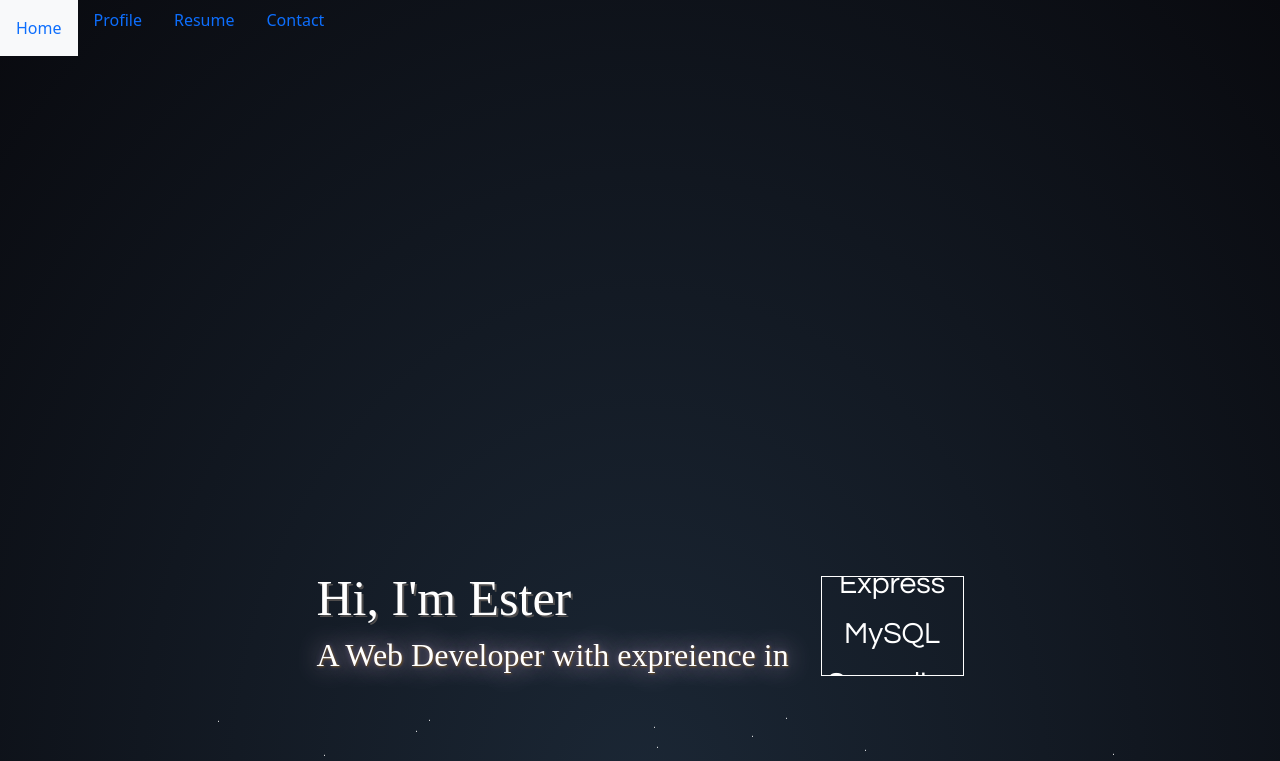
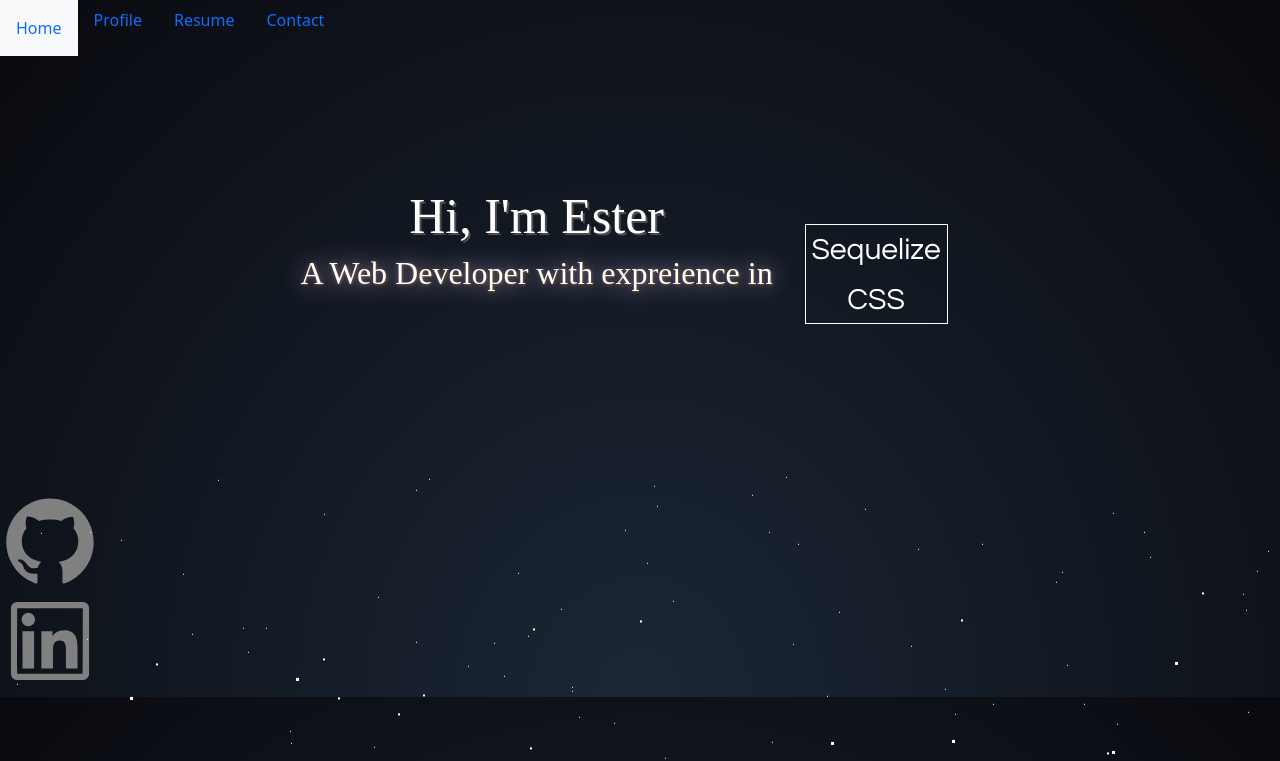
Before and after one commit to kimester/myPortfolio, a React (Create React App) app: page / in a window 1280 px wide. Shown: the top 761 px of the page. Built offline with nearby package versions, Linux system fonts and the light colour scheme.

Commit message:
deployed

```diff
--- a/package.json
+++ b/package.json
@@ -19,7 +19,10 @@
     "web-vitals": "^2.1.4",
     "webfontloader": "^1.6.28"
   },
+  "homepage": "https://kimester.github.io/myPortfolio/",
   "scripts": {
+    "predeploy": "npm run build",
+    "deploy": "gh-pages -d build",
     "start": "react-scripts start",
     "build": "react-scripts build",
     "test": "react-scripts test",
@@ -42,5 +45,8 @@
       "last 1 firefox version",
       "last 1 safari version"
     ]
+  },
+  "devDependencies": {
+    "gh-pages": "^4.0.0"
   }
 }
--- a/src/App.css
+++ b/src/App.css
@@ -12,9 +12,9 @@
 }
 
 body {
-  height: 100%;
+  /* height: 100%; */
   background: radial-gradient(ellipse at bottom, #1b2735 0%,#090a0f 100%);
-  height: 100vh;
+  /* height: 100vh; */
     overflow: auto;
 }
 
@@ -54,12 +54,20 @@ h1 {
 /* home page */
 
 .homebox {
-  height:700px;
+  height:34vw;
   width: 100vw;
   display: flex;
   align-self: flex-start;
   justify-content: center;
 
+}
+
+.homebox-subcontainer{
+  display: flex;
+  flex-direction: column;
+  align-items: center;
+  justify-content: center;
+  margin-right: 2rem;
 }
 
 /* resume page */
@@ -416,7 +424,7 @@ h1 {
 #stars::after {
   content: '';
   position: absolute;
-  top: 2000px;
+  /* top: 2000px; */
   width: 1px;
   height: 1px;
   background: transparent;
@@ -660,7 +668,7 @@ h1 {
 #stars2:after{
   content: '';
   position: absolute;
-  top: 2000px;
+  /* top: 2000px; */
   width: 2px;
   height: 2px;
   background: transparent;
@@ -754,7 +762,7 @@ h1 {
 #stars3:after{
   content: '';
   position: absolute;
-  top: 2000px;
+  /* top: 2000px; */
   width: 3px;
   height: 3px;
   background: transparent;
--- a/src/components/pages/Contact.js
+++ b/src/components/pages/Contact.js
@@ -1,22 +1,26 @@
 
-import React, { useState } from 'react';
+import React, { useState, useRef } from 'react';
 import emailjs from '@emailjs/browser';
 
 export default function Contact() {
     const [name, setName] = useState('');
     const [email, setEmail] = useState('');
     const [message, setMessage] = useState('');
-
-    const handleFormSubmit = () => {
+    const form = useRef();
+;
+    const handleFormSubmit = (event) => {
+        event.preventDefault()
         // Preventing the default behavior of the form submit (which is to refresh the page)
         if (email && name && message) {
+
             const serviceID = "service_2bmlaq8"
             const templateID = "template_2zi5knz"
             const publicKey = "w5WVSJbF2wkkie5Tp"
             const templateParams = { name, email, message }
-            emailjs.send(serviceID, templateID, templateParams, publicKey)
-                .then(function (response) {
-                    alert("Your email was successfully sent!");
+
+            emailjs.sendForm(serviceID, templateID, form.current, publicKey)
+                .then((response) => {
+                    // alert("Your email was successfully sent!");
                     console.log('SUCCESS!', response.status, response.text);
                 }, function (error) {
                     console.log('FAILED...', error);
@@ -33,7 +37,8 @@ export default function Contact() {
         <div>
             <h1 className="text-light">Contact Me:</h1>
 
-            <form className="form"
+            <form ref={form} className="form"
+             onSubmit={handleFormSubmit}
             style={{
                 color:'black',
                 display:"flex",
@@ -64,9 +69,7 @@ export default function Contact() {
                     type="text"
                     placeholder="Your Message"
                 />
-                <br/>
-                <br/>
-                <button style={{alignSelf:"center",width:"80%"}} type="button" onClick={handleFormSubmit}>
+                <button style={{alignSelf:"center",width:"80%"}} type="submit">
                     Submit
                 </button>
             </form>
--- a/src/components/pages/Home.js
+++ b/src/components/pages/Home.js
@@ -28,14 +28,7 @@ export default function Home() {
   return (
     <div className="homebox">
       <div
-        style={{
-          display: "flex",
-          flexDirection: "column",
-          alignItems: "flex-start",
-          justifyContent: "center",
-          marginRight: "2rem",
-          marginTop: 500,
-        }}
+  className="homebox-subcontainer"
       >
         <h1
           style={{
@@ -61,6 +54,8 @@ export default function Home() {
           A Web Developer with expreience in
         </h2>
       </div>
+      <div className='homebox-subcontainer'>
+
       <animated.div
         style={{
           border: "1px solid white",
@@ -73,7 +68,6 @@ export default function Home() {
           overflow: "auto",
           fontSize: "30px",
           color: "white",
-          marginTop: 520,
         }}
         scrollTop={scroll}
       >
@@ -86,6 +80,7 @@ export default function Home() {
           </div>
         ))}
       </animated.div>
+      </div>
     </div>
   );
 }
```
Also changed, not shown: 1 other file (tests, documents, lock files or other folders).
